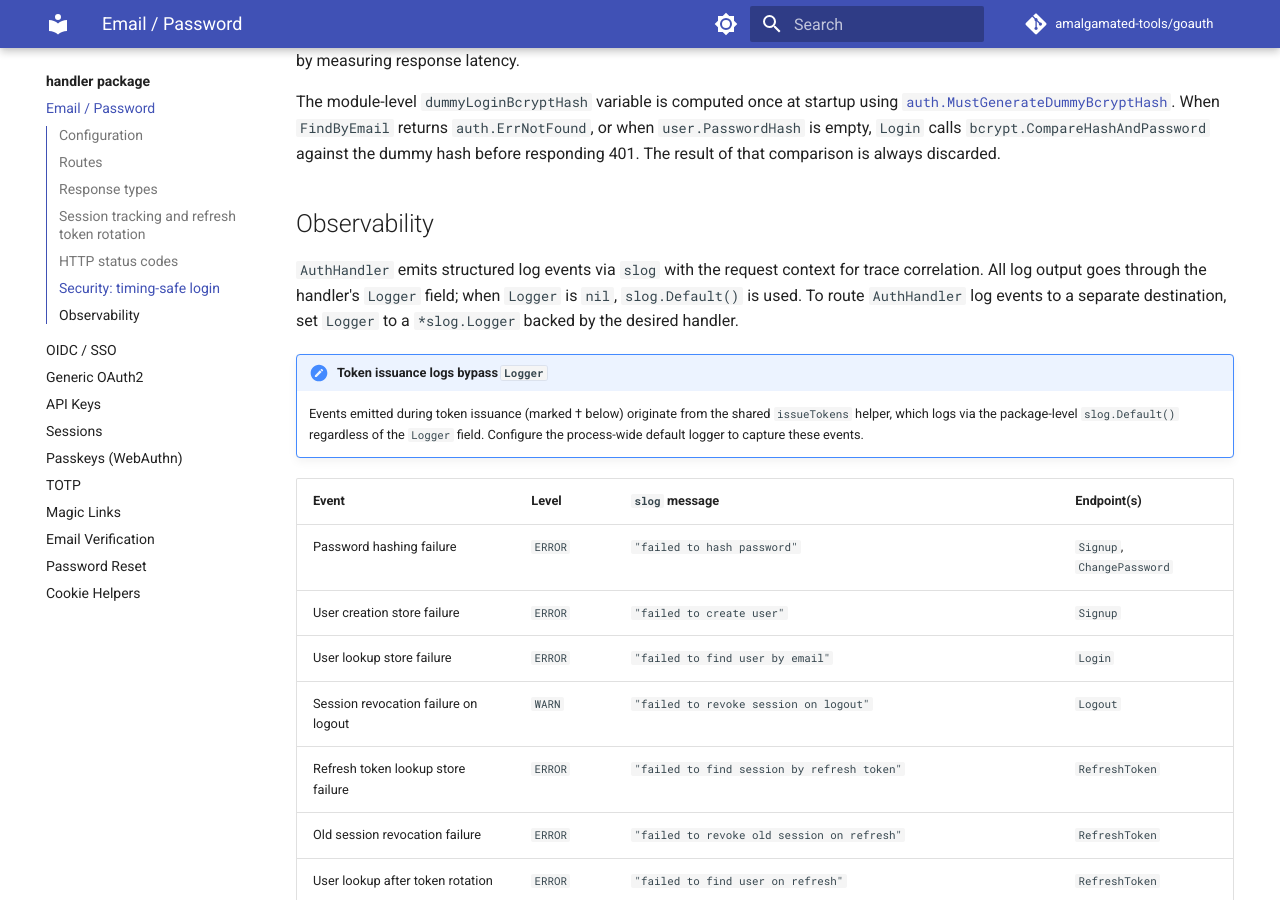
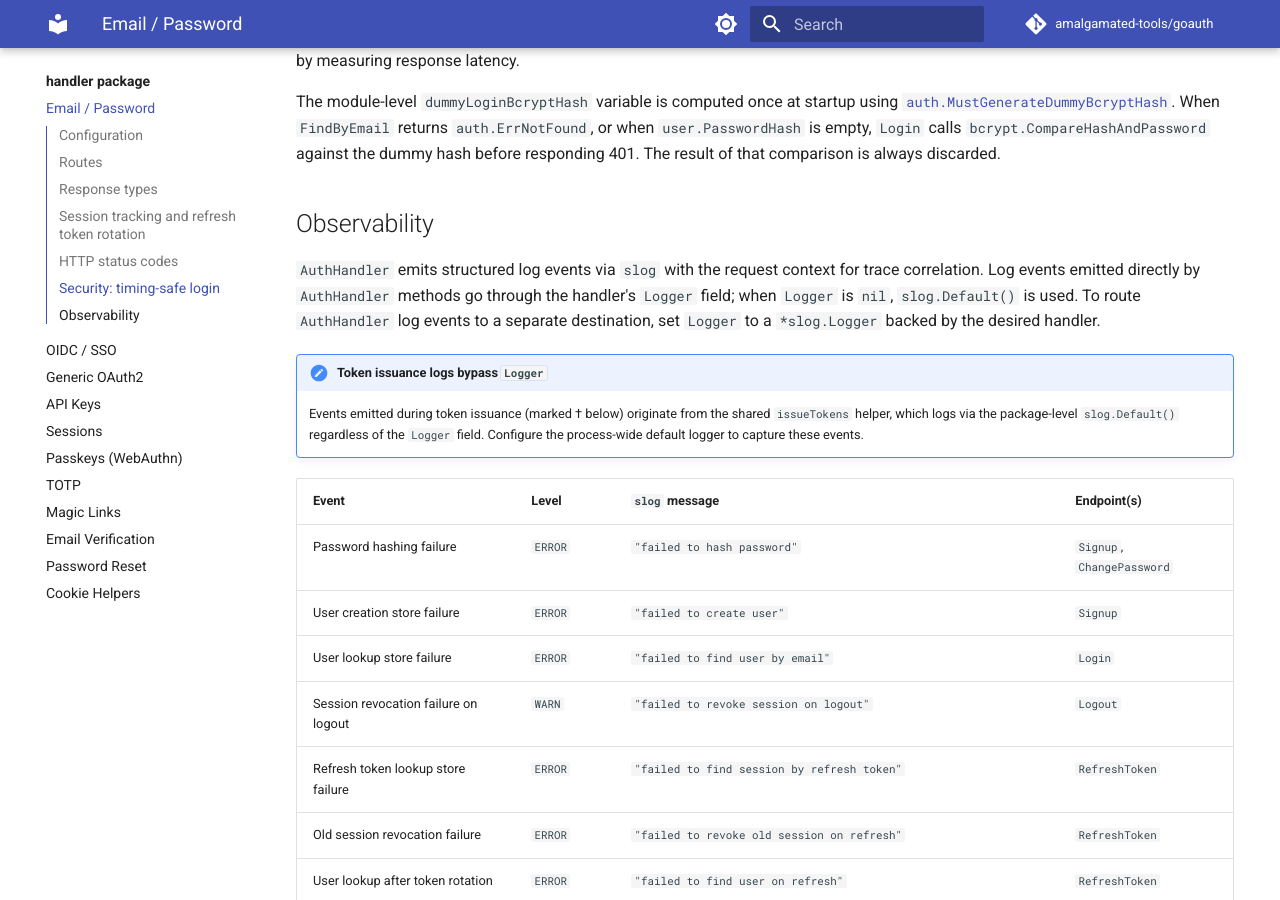
Before and after one commit to amalgamated-tools/goauth, an MkDocs documentation site: the page built from docs/handler/auth.md, in a window 1280 px wide and 900 px high, scrolled down 3395 px. Built offline with MkDocs 1.6.1 and Material for MkDocs 9.7.7, drawn with Linux system fonts in a browser that asks for light colours; comment, search, counter and statistics services are not loaded.

Commit message:
Update docs/handler/auth.md
Co-authored-by: greptile-apps[bot] <165735046+greptile-apps[bot]@users.noreply.github.com>

```diff
--- a/docs/handler/auth.md
+++ b/docs/handler/auth.md
@@ -100,7 +100,7 @@ The module-level `dummyLoginBcryptHash` variable is computed once at startup usi
 
 ## Observability
 
-`AuthHandler` emits structured log events via `slog` with the request context for trace correlation. All log output goes through the handler's `Logger` field; when `Logger` is `nil`, `slog.Default()` is used. To route `AuthHandler` log events to a separate destination, set `Logger` to a `*slog.Logger` backed by the desired handler.
+`AuthHandler` emits structured log events via `slog` with the request context for trace correlation. Log events emitted directly by `AuthHandler` methods go through the handler's `Logger` field; when `Logger` is `nil`, `slog.Default()` is used. To route `AuthHandler` log events to a separate destination, set `Logger` to a `*slog.Logger` backed by the desired handler.
 
 !!! note "Token issuance logs bypass `Logger`"
     Events emitted during token issuance (marked † below) originate from the shared `issueTokens` helper, which logs via the package-level `slog.Default()` regardless of the `Logger` field. Configure the process-wide default logger to capture these events.
```
